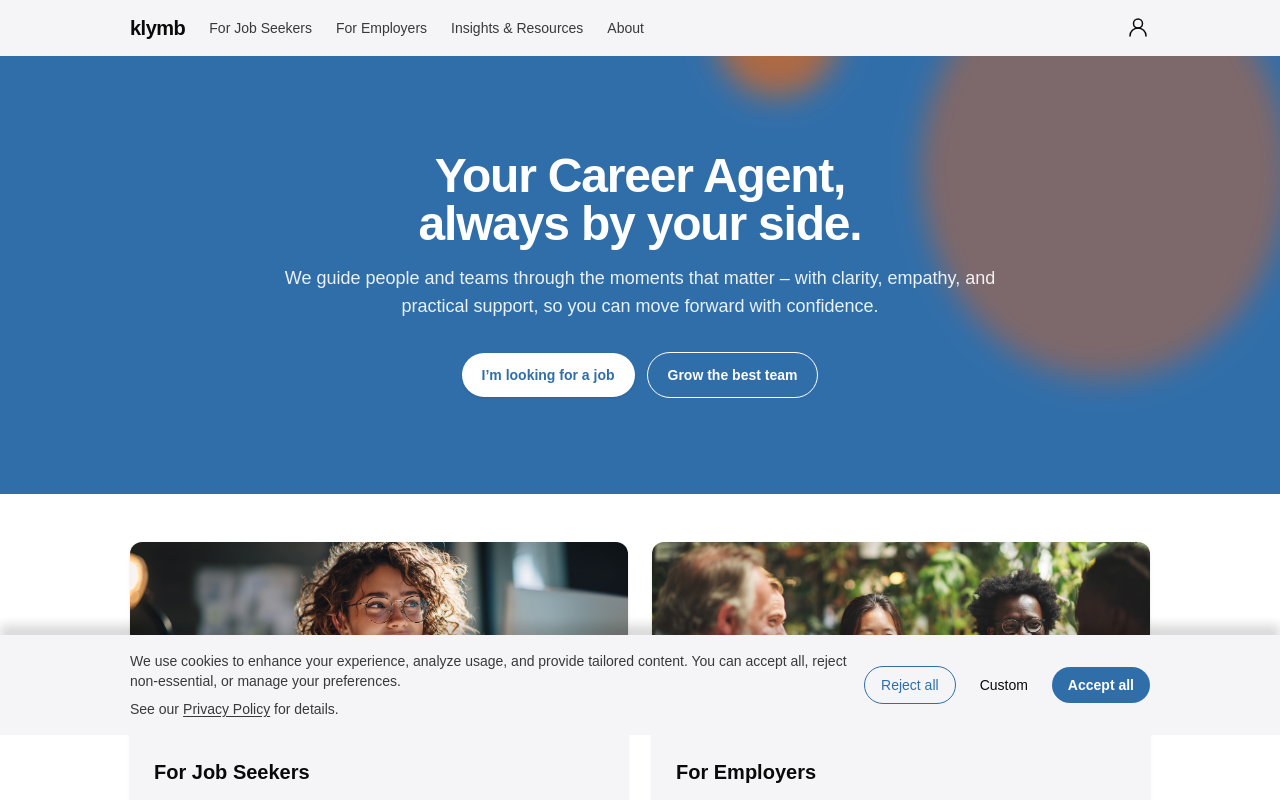
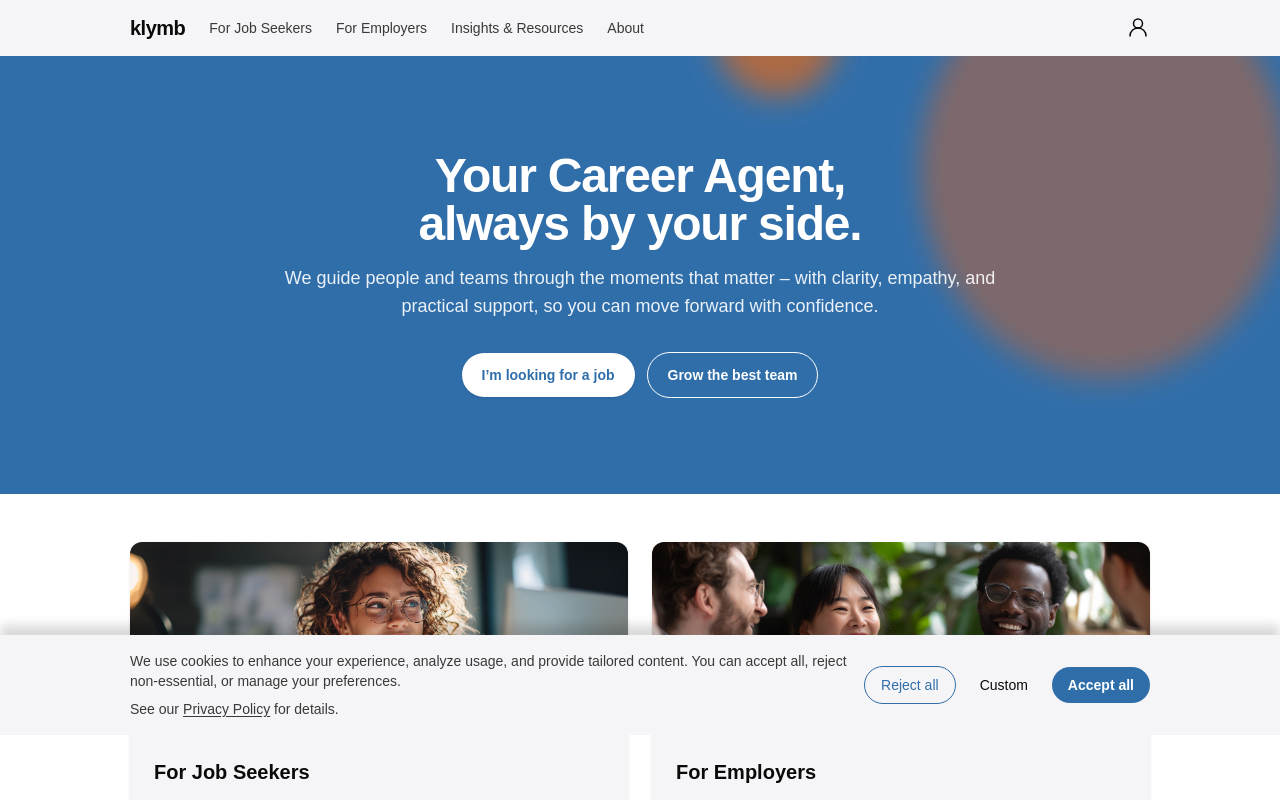
Before and after one commit to moduloro/klymb, a Next.js app: page / in a window 1280 px wide. Shown: the top 800 px of the page. Built offline with nearby package versions, Linux system fonts and the light colour scheme; no server answers.

Commit message:
chore(images): switch right tile to corp-hr3.jpg

```diff
--- a/src/app/page.tsx
+++ b/src/app/page.tsx
@@ -74,7 +74,7 @@ export default function Home() {
             >
               <div className="relative h-40 w-full overflow-hidden md:h-48">
                 <Image
-                  src="/images/corp-hr4.jpg"
+                  src="/images/corp-hr3.jpg"
                   alt="For Employers"
                   fill
                   className="object-cover"
```
Also changed, not shown: public/images/corp-hr3.jpg.
